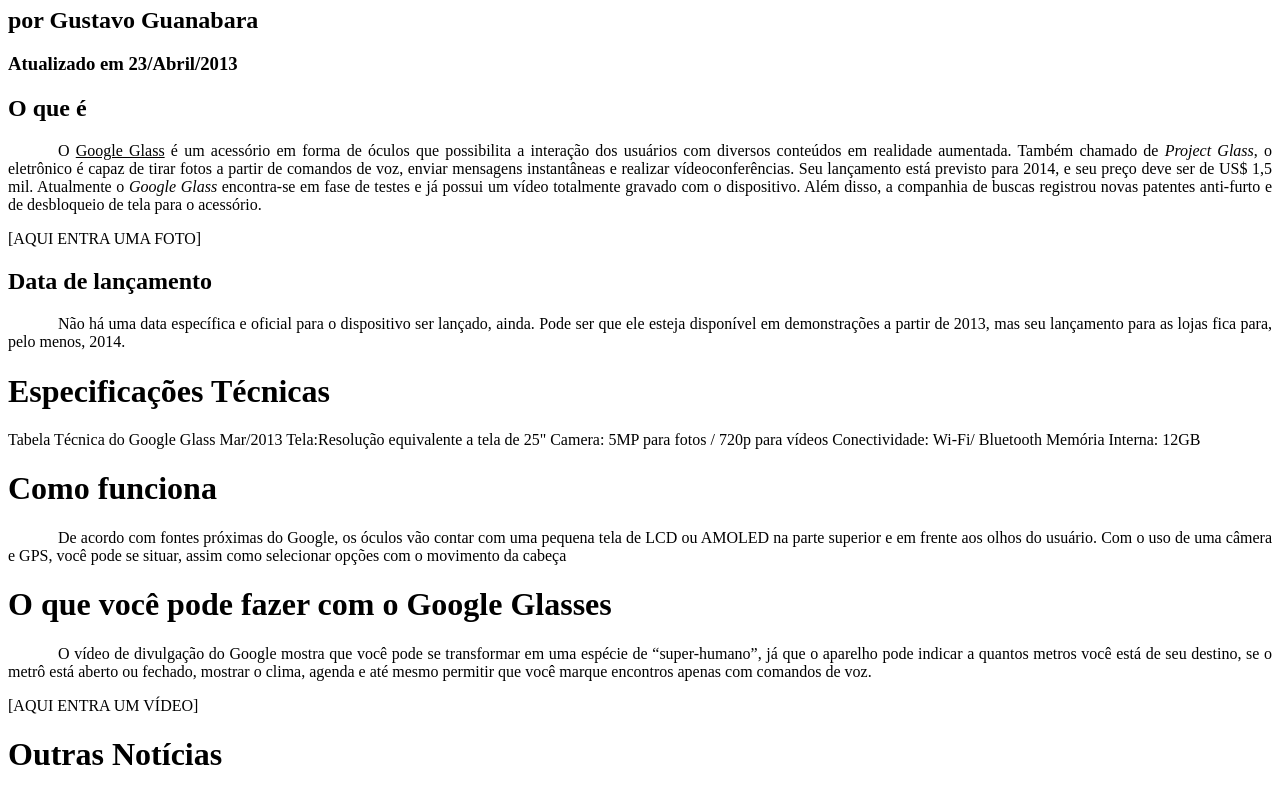
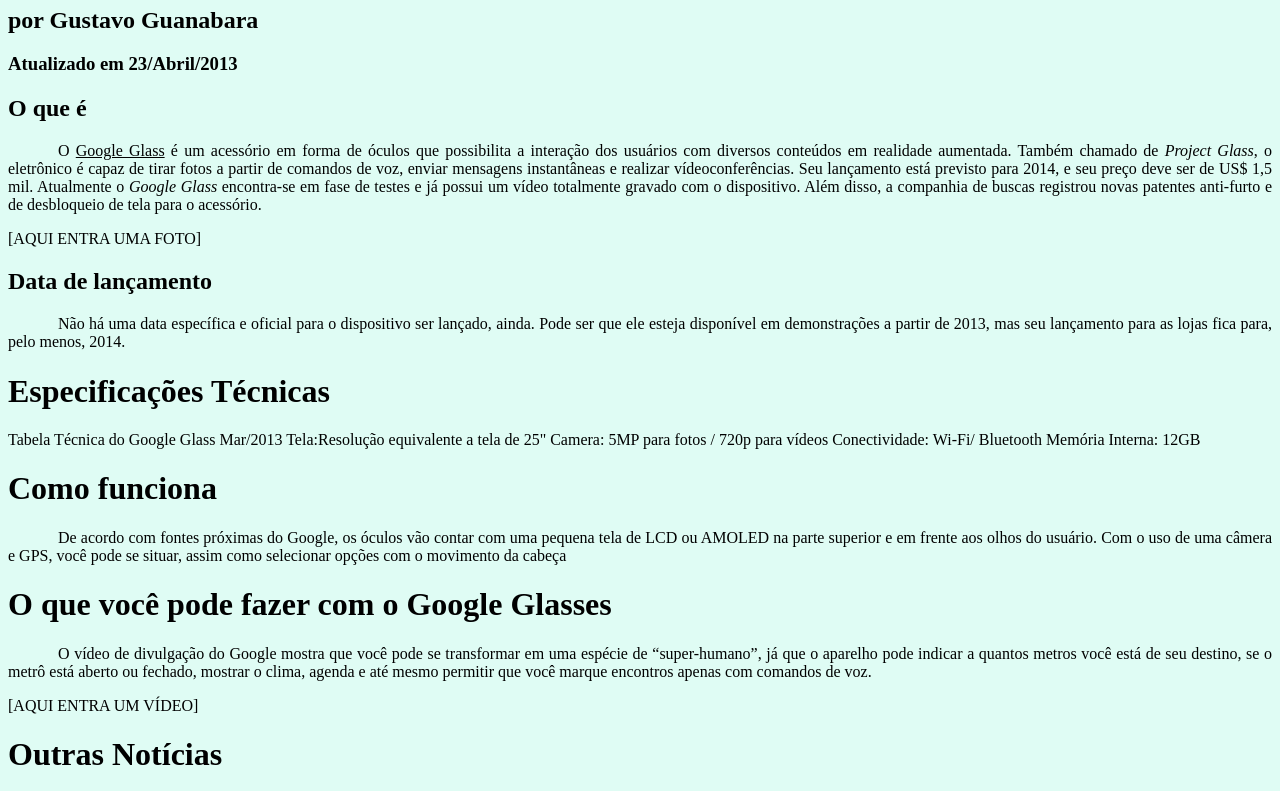
Before and after one commit to paulopml/projeto-glass-html5, a plain HTML site: page projeto-glass-html5/index.html in a window 1280 px wide. Shown: the part 390-1181 px from the top of the page. Drawn offline with Linux system fonts and the light colour scheme.

Commit message:
Aula 8 cores.

```diff
--- a/projeto-glass-html5/index.html
+++ b/projeto-glass-html5/index.html
@@ -5,6 +5,10 @@
     <meta charset="UTF-8">
     <title>Tudo Sobre Google Glass</title>
     <style>
+        body {
+           background-color: hsl(165,81%,93%);
+           color:  rgba(0,0,0,1);
+        }
         p{
             text-align: justify;
             text-indent: 50px;
```
